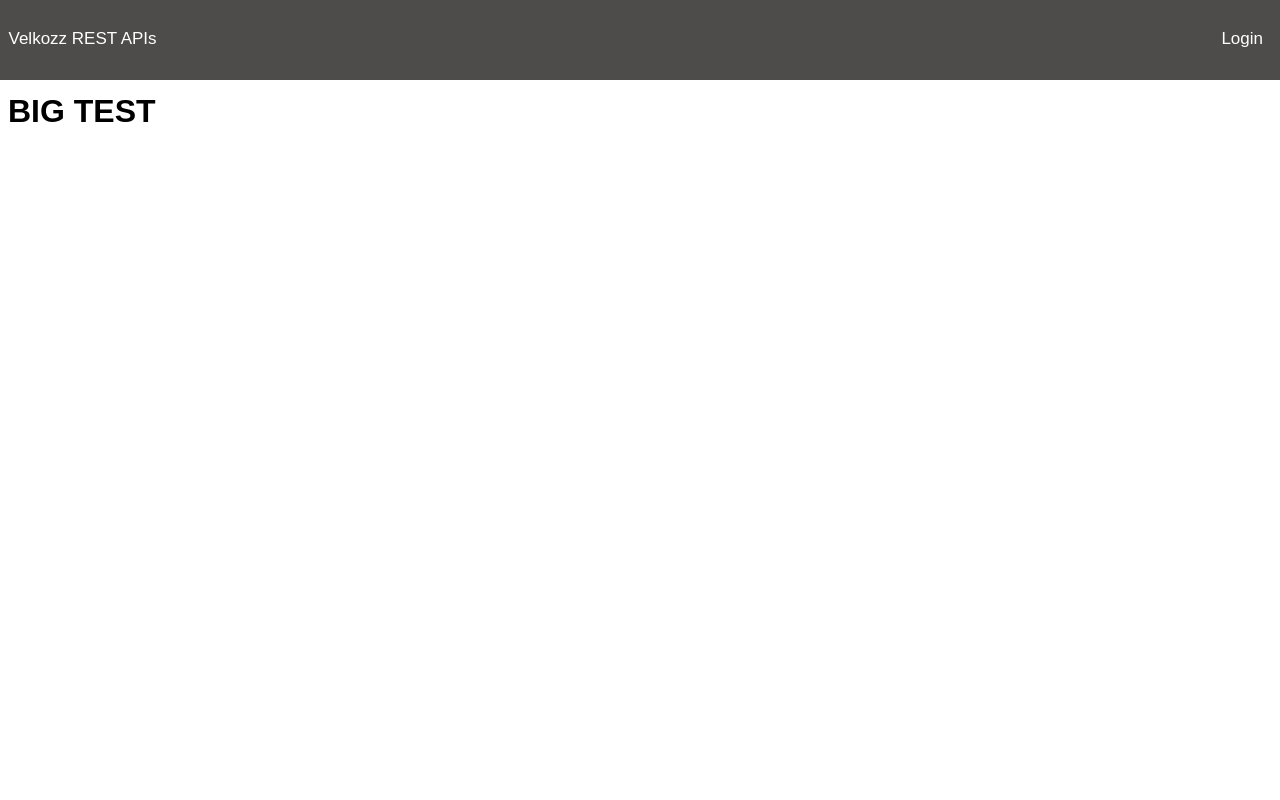
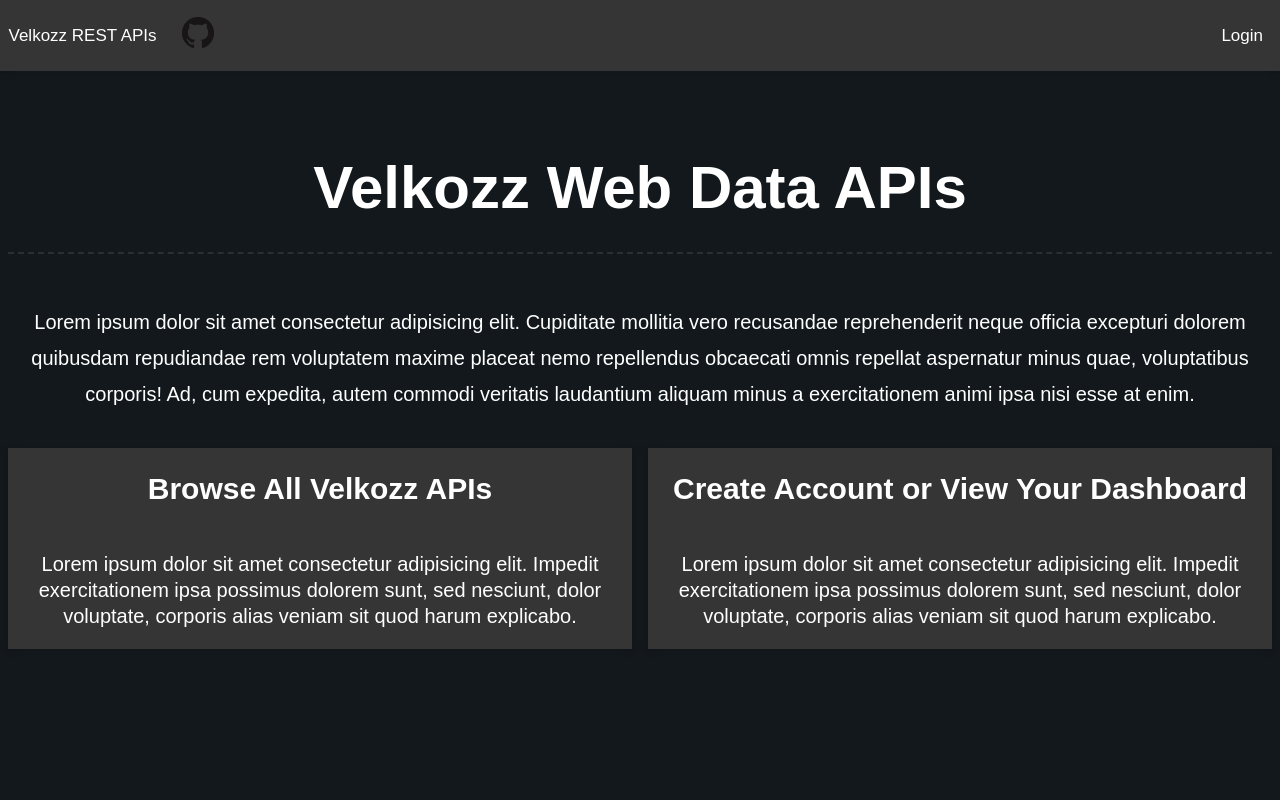
Before and after one commit to velkoz-data-ingestion/velkozz_web_api, a Django app: page / in a window 1280 px wide. Run offline with Django 3.2, Linux system fonts and the light colour scheme.

Commit message:
Added frontend elements for main index page

```diff
--- /dev/null
+++ b/velkozz_web_api/accounts/static/accounts/css/index_layout.css
@@ -0,0 +1,40 @@
+/* Creating main Internal Grid layout */
+.internal-grid {
+    display: grid;
+    grid-template-columns: auto auto;
+    grid-template-rows: 3fr auto;
+    gap: 1rem;
+    padding: 0.5rem;
+}
+
+/* Configuring card element grid placements: */
+/* Main Display Card: */
+.main-card {
+    grid-column-start: 1;
+    grid-column-end: 3;
+    color: var(--h-color);
+}
+
+.main-card h1 {
+    font-size: 3em;
+    text-align: center;
+    padding-bottom: .5em;
+    border-bottom: var(--h-border);
+}
+
+.main-card p {
+    line-height: 1.8;
+    text-align: center;
+
+}
+
+/* Two Sub Display Cards: */
+.card-link:hover {outline: none;}
+.card-link:visited {outline: none;}
+
+/* The Sub Display Card: */
+.sub-card h2 {text-align: center;}
+.sub-card p {
+    line-height: 1.3;
+    text-align: center;
+}
--- a/velkozz_web_api/accounts/templates/accounts/site_index.html
+++ b/velkozz_web_api/accounts/templates/accounts/site_index.html
@@ -1,7 +1,30 @@
 {% extends "core_layout.html" %}
 {% load static %}
 
+{% block title %}Velkozz API Index {% endblock title %}
+
+{% block head %}
+    <link rel="stylesheet" type="text/css" href="{% static 'accounts/css/index_layout.css' %}">
+{% endblock head %}
 
 {% block body %}
-<h1>BIG TEST</h1>
+
+<section class="internal-grid">
+    <div class="grid-item-1 main-card">
+        <h1>Velkozz Web Data APIs</h1>
+        <p>Lorem ipsum dolor sit amet consectetur adipisicing elit. Cupiditate mollitia vero recusandae reprehenderit neque officia excepturi dolorem quibusdam repudiandae rem voluptatem maxime placeat nemo repellendus obcaecati omnis repellat aspernatur minus quae, voluptatibus corporis! Ad, cum expedita, autem commodi veritatis laudantium aliquam minus a exercitationem animi ipsa nisi esse at enim.</p>
+    </div>
+
+    <div class="sub-card card">
+        <h2>Browse All Velkozz APIs</h2>
+        <p>Lorem ipsum dolor sit amet consectetur adipisicing elit. Impedit exercitationem ipsa possimus dolorem sunt, sed nesciunt, dolor voluptate, corporis alias veniam sit quod harum explicabo.</p>
+    </div>
+
+    <div class="sub-card card">
+        <h2>Create Account or View Your Dashboard</h2>
+        <p>Lorem ipsum dolor sit amet consectetur adipisicing elit. Impedit exercitationem ipsa possimus dolorem sunt, sed nesciunt, dolor voluptate, corporis alias veniam sit quod harum explicabo.</p>
+        </section>
+    </div>
+</section>
+
 {% endblock body %}
--- a/velkozz_web_api/static/css/core_styling.css
+++ b/velkozz_web_api/static/css/core_styling.css
@@ -1,30 +1,78 @@
-/* Removing Margin so navbar is flush: */
-body {
-    font-family: Arial;
+/* General element styling */
+:root {
+    --red: #ff3860;
+    --red-dark: #ff1443;
+    --red-light: #ff5c7c;
+    --blue: #498afb;
+    --blue-dark: #2674fa;
+    --blue-light: #6ca0fc;
+    --orange: #fa8142;
+    --orange-dark: #f96a1f;
+    --orange-light: #fb9865;
+    --green: #09c372;
+    --green-dark: #07a15e;
+    --green-light: #0be586;
+    --purple: #9166cc;
+    --purple-dark: #7d4bc3;
+    --purple-light: #a481d5;
+    --pink: #ff4088;
+    --pink-dark: #ff1c72;
+    --pink-light: #ff649e;
+    --gray0: #f8f8f8;
+    --gray1: #dbe1e8;
+    --gray2: #b2becd;
+    --gray3: #6c7983;
+    --gray4: #454e56;
+    --gray5: #2a2e35;
+    --gray6: #12181b;
+    --nav-width: 4em;
+    --font-body: "sofia-pro",sans-serif;
+    --font-head: "sofia-pro",sans-serif;
+    --font-code: "attribute-mono",monospace;
+    --font-size: 20px;
+    --max-width-bp: 768px;
+    --orange-pink: linear-gradient(to bottom right,var(--orange-light),var(--orange-dark) 85%);
+    --green-grad: linear-gradient(to bottom right,var(--green-light),var(--green-dark) 85%);
+    --background: var(--gray6);
+    --text-color: var(--gray2);
+    --h-color: #fff;
+    --nav-shadow: 4px 0 10px -3px #010101;
+    --card-shadow: 0 4px 8px rgba(0,0,0,0.38);
+    --toc-shadow: rgba(0,0,0,0.7) 0px 10px 20px 0px;
+    --nav-bg: var(--gray5);
+    --tag-bg: var(--gray4);
+    --code-bg: #22262f;
+    --card-bg: var(--gray5);
+    --overlay-bg: rgba(0,0,0,0.9);
+    --h-border: 2px dashed var(--nav-bg);
+    --nav-border: 2px dashed var(--text-color);
+    --card-radius: 0.25em;
 }
 
-/* Core NavBar Styling  */
-.navbar {
-    display: block;
-    height: 80px;
-    line-height: 50px;
-    background-color: rgb(78, 75, 75);
+body {
+    background: var(--background);
+    color: var(--text-color);
+    margin: 0;
+    font-family: var(--font-body);
+    font-size: var(--font-size);
+    display: flex;
+    min-height: 100vh;
+    flex-direction: column;}
+
+.card {
+    display: flex;
+    flex-direction: column;
+    justify-content: center;
+    align-items: center;
+    background: #353535;
+    color: #fff;
+    box-shadow: rgba(20, 3, 19, 0.1) 0px 0.15rem 0.5rem, rgba(2, 8, 20, 0.1) 0px 0.075rem 0.175rem;
+    height: 100%;
+    width: 100%;
+    transition: all 500ms;
     overflow: hidden;
-    margin: -8px;
 
-}
-
-.navbar a {
-    text-decoration: none;
-    float: left;
-    color: #ffffff;
-    text-align: center;
-    font-size: 17px;
-    padding-left: 0.5em;
-    padding-right: 1em;
-    padding-top: 0.8em;
-}
-
-#nav-login {
-    float: right;
-}
+    background-size: cover;
+    background-position: center;
+    background-repeat: no-repeat;
+ }
--- /dev/null
+++ b/velkozz_web_api/static/css/grid_config.css
@@ -0,0 +1,43 @@
+/* Confuring Main Grid Container */
+.main-grid {
+    display: grid;
+    gap: 1rem;
+
+}
+
+/* Header Card Custom Config */
+.header-card {
+    background: #353535;
+    font-size: 3rem;
+    box-shadow: rgba(3, 8, 20, 0.1) 0px 0.15rem 0.5rem, rgba(2, 8, 20, 0.1) 0px 0.075rem 0.175rem;
+    height: 100%;
+    width: 100%;
+    transition: all 500ms;
+    overflow: hidden;
+    margin-bottom: 0.5em;
+
+    background-size: cover;
+    background-position: center;
+    background-repeat: no-repeat;
+
+}
+
+.header-card a {
+    text-decoration: none;
+    float: left;
+    color: #ffffff;
+    text-align: center;
+    font-size: 17px;
+    padding-left: 0.5em;
+    padding-right: 1em;
+    padding-top: 1.5em;
+    padding-bottom: 1.0em;
+}
+
+#icon-format {
+    padding-top: 1.0em;
+}
+
+#header-login {
+    float: right;
+}
--- a/velkozz_web_api/templates/core_layout.html
+++ b/velkozz_web_api/templates/core_layout.html
@@ -5,8 +5,8 @@
 
     <meta charset="UTF-8">
     <meta name="viewport" content="width=device-width, initial-scale=1.0">
-
 	<link rel="stylesheet" type="text/css" href="{% static 'css/core_styling.css' %}">
+	<link rel="stylesheet" type="text/css" href="{% static 'css/grid_config.css' %}">
 
     {% block head %}
     {% endblock head %}
@@ -18,17 +18,19 @@
 <body>
 
     {% block navbar %}
-    <nav class="navbar">
+    <div class="header-card">
             <a href="{% url 'main_index' %}">Velkozz REST APIs</a>
 
             {# Conditional Displaying A Login or Logout promt based on if a user is logged in: #}
             {% if request.user.is_authenticated == True %}
                 <a href="{% url 'user_dashboard' %}">Your API Dashboard</a>
-            <a href="{% url 'logout' %}?next={% url 'main_index' %}" id="nav-login">Logout</a>
+                <a href="{% url 'logout' %}?next={% url 'main_index' %}" id="header-login">Logout</a>
+                <a id="icon-format" href="https://github.com/MatthewTe/velkozz_web_api" ><img src="{% static 'images/icons/github_icon.png' %}" alt=""></a>
             {% else %}
-            <a href="{% url 'login' %}" id="nav-login">Login</a>
+                <a href="{% url 'login' %}" id="header-login">Login</a>
+                <a id="icon-format" href="https://github.com/MatthewTe/velkozz_web_api" ><img src="{% static 'images/icons/github_icon.png' %}" alt=""></a>
             {% endif %}
-    </nav>
+    </div>
     {% endblock navbar %}
 
     {% block body %}
--- a/velkozz_web_api/velkozz_web_api/settings.py
+++ b/velkozz_web_api/velkozz_web_api/settings.py
@@ -134,7 +134,7 @@ USE_TZ = True
 # Static files (CSS, JavaScript, Images)
 # https://docs.djangoproject.com/en/3.1/howto/static-files/
 
-STATIC_URL = '/static/'
+STATIC_URL = 'static/'
 # Adding a global static directory to the app:
 STATICFILES_DIRS = [os.path.join(BASE_DIR, "static")]
 
```
Also changed, not shown: velkozz_web_api/templates/registration/login.html (+8 -0 lines), velkozz_web_api/static/images/icons/github_icon.png (added). Lines whose indentation alone changed are shown as unchanged.
